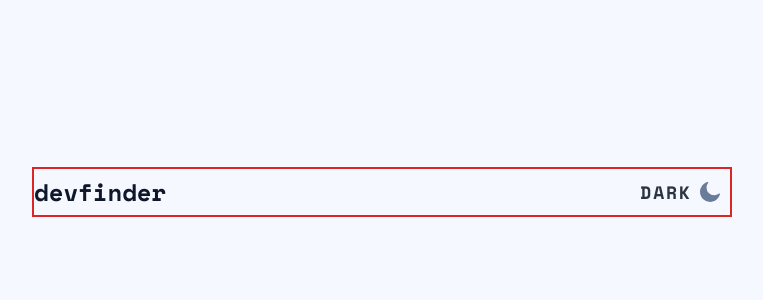
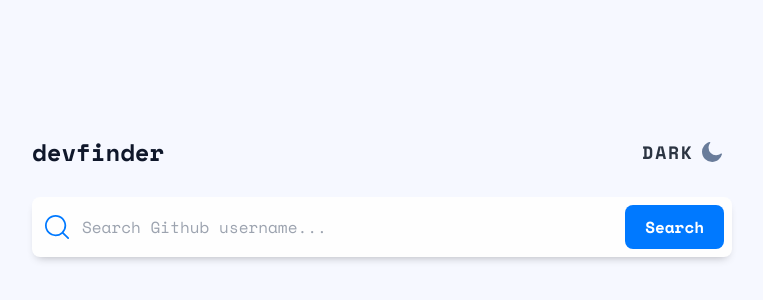
Before and after one commit to elangyudha280/github-user-search-app, a React (Vite) app: page / in a window 1280 px wide. Shown: the part 218-518 px from the top of the page, without its empty margins (258-1021 px from the left). Built offline with nearby package versions, Linux system fonts and the light colour scheme.

Commit message:
selesai component input search

```diff
--- a/src/App.jsx
+++ b/src/App.jsx
@@ -6,7 +6,7 @@ function App() {
       //   fetch('https://api.github.com/users').then(e=>e.json()).then(e=>{console.log(e)})
       // })
   return (
-    <div className="App relative font-space-mono grid p-3 place-items-center w-full pt-8 h-[100vh] bg-github-bg dark:bg-github-bg-dark">
+    <div className="App relative transition-all duration-200 font-space-mono grid p-3 place-items-center w-full pt-8 h-[100vh] bg-github-bg dark:bg-github-bg-dark">
         <ContainerMain/>
     </div>
   )
--- a/src/component/container.jsx
+++ b/src/component/container.jsx
@@ -9,6 +9,27 @@ const ContainerMain = ()=>{
         <section className="Container relative w-full md:w-[700px] ">
             {/* component container nav */}
             <NavContainer/>
+
+            {/* component input search  */}
+            <section className="container-input-search mt-5 py-2 pr-2 relative w-full h-[60px] bg-github-bg-content dark:bg-github-bg-content-dark rounded-lg shadow-[0_5px_10px_-5px_rgba(0,0,0,0.3)] grid grid-cols-[auto_1fr_auto_auto] grid-rows-1 overflow-hidden ">
+
+                {/* icon search  */}
+                 <div className="icon-search w-[50px] grid place-items-center select-none h-full ">
+                   <img src="./images/icon-search.svg" alt="" />
+                 </div>
+
+                {/* input search */}
+                <input type="text" className="input-search w-full h-full text-github-text-alt dark:text-white font-[500] outline-none rounded-md bg-transparent" placeholder="Search Github username..." />
+
+                {/* alert not found */}
+
+                <p className="search-not-found grid place-items-center pl-2 max-[400px]:text-xs hidden h-full text-red-700">
+                    No results
+                </p>
+
+                {/* BUTTON SEARCH */}
+                <button className="btn-search bg-github-btn px-5 rounded-lg ml-2 transition-all duration-300 hover:bg-github-btn-hover font-bold text-white">Search</button>
+            </section>
         </section>
     )
 }
--- a/src/component/containerItem/navContainer.jsx
+++ b/src/component/containerItem/navContainer.jsx
@@ -45,7 +45,7 @@ const NavContainer = ()=>{
         }
     }
     return(
-        <nav className="nav-container border-2 border-red-600 relative w-full h-[50px] grid grid-cols-[1fr_auto] grid-rows-[auto] ">
+        <nav className="nav-container  relative w-full h-[50px] grid grid-cols-[1fr_auto] grid-rows-[auto] ">
             <h2 className="nav-title font-semibold text-2xl flex-1 text-slate-900 dark:text-white self-center">devfinder</h2>
             <button className="btn-toggle  w-[100px] flex justify-center items-center gap-x-2" onClick={eventToggle}>
                 <span ref={spanMode} className="text-lg font-semibold uppercase text-github-text-alt dark:text-white tracking-widest" ></span>
```
